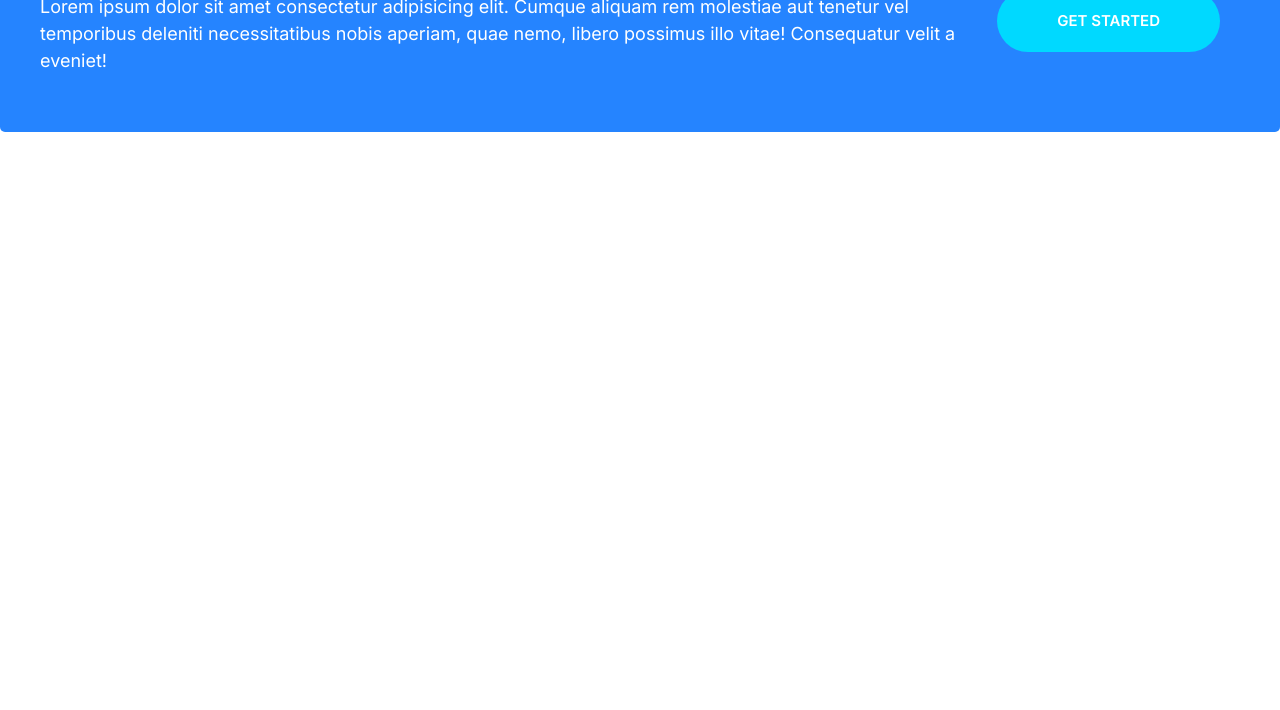
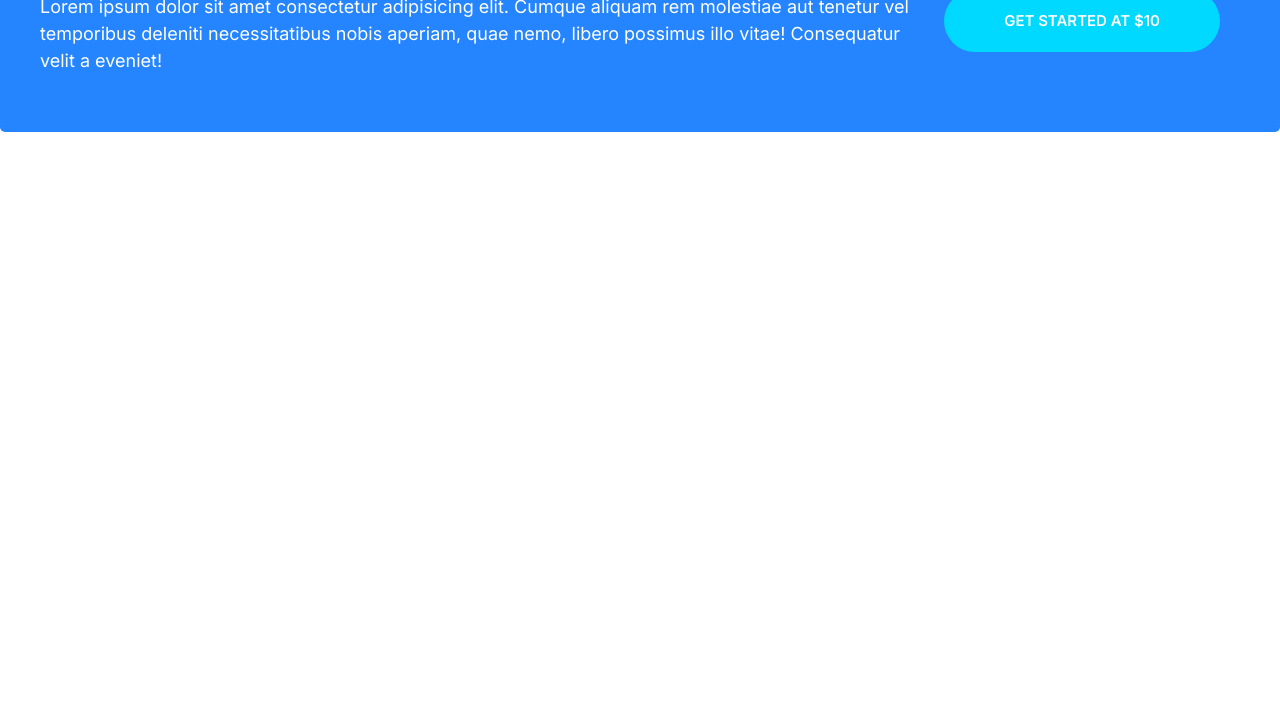
Before and after one commit to SushantBaarna/Domain-Name-Website, a website built with Parcel: page playground.html in a window 1280 px wide. Shown: the part 90-800 px from the top of the page. Built offline with nearby package versions, Linux system fonts and the light colour scheme.

Commit message:
UPDATE PRICE FROM TO$10

```diff
--- a/playground.html
+++ b/playground.html
@@ -26,7 +26,9 @@
             Consequatur velit a eveniet!
           </p>
         </div>
-        <a href="#" class="btn btn--secondary btn--streched">Get Started</a>
+        <a href="#" class="btn btn--secondary btn--streched"
+          >Get Started at $10</a
+        >
       </div>
     </div>
   </body>
```
